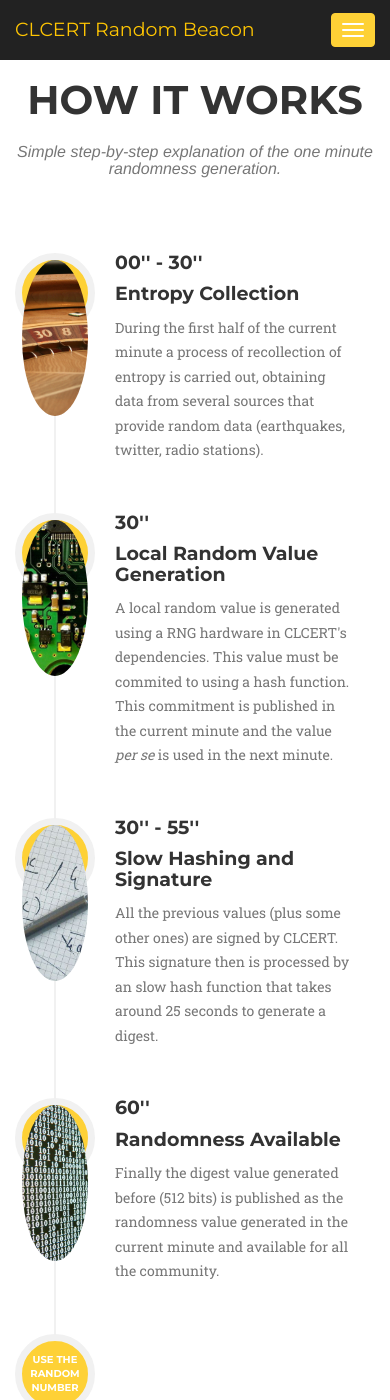
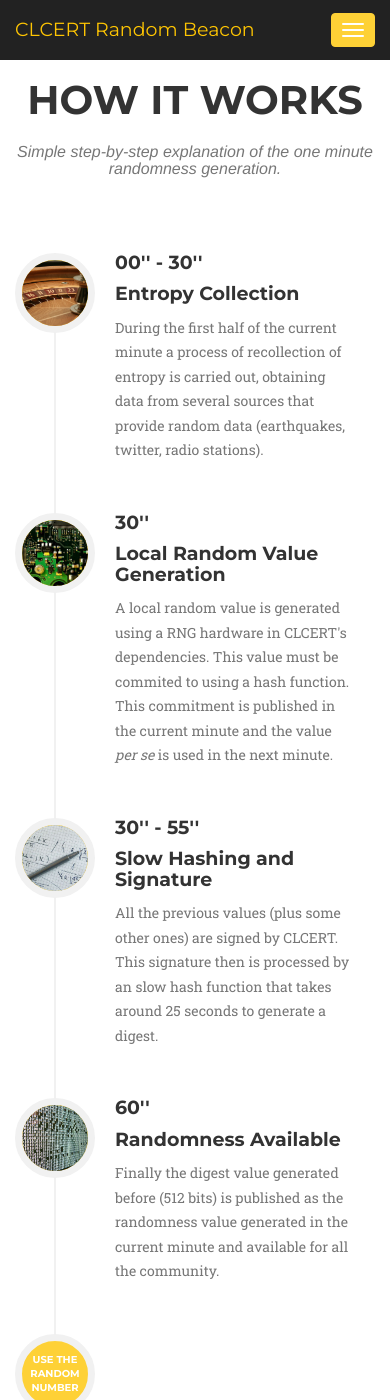
Before and after one commit to clcert/beacon-docs, a Jekyll site: the page built from index.html, in a window 390 px wide and 1400 px high, scrolled down 2125 px. Built offline with Jekyll 4.4.1, drawn with Linux system fonts in a browser that asks for light colours; some web fonts are replaced.

Commit message:
fixes responsive images

```diff
--- a/_includes/css/agency.css
+++ b/_includes/css/agency.css
@@ -512,6 +512,7 @@
     width: 156px;
     height: 156px;
     object-fit: cover;
+    max-height: 100%;
 }
 
 .timeline>li.timeline-inverted>.timeline-panel {
```
